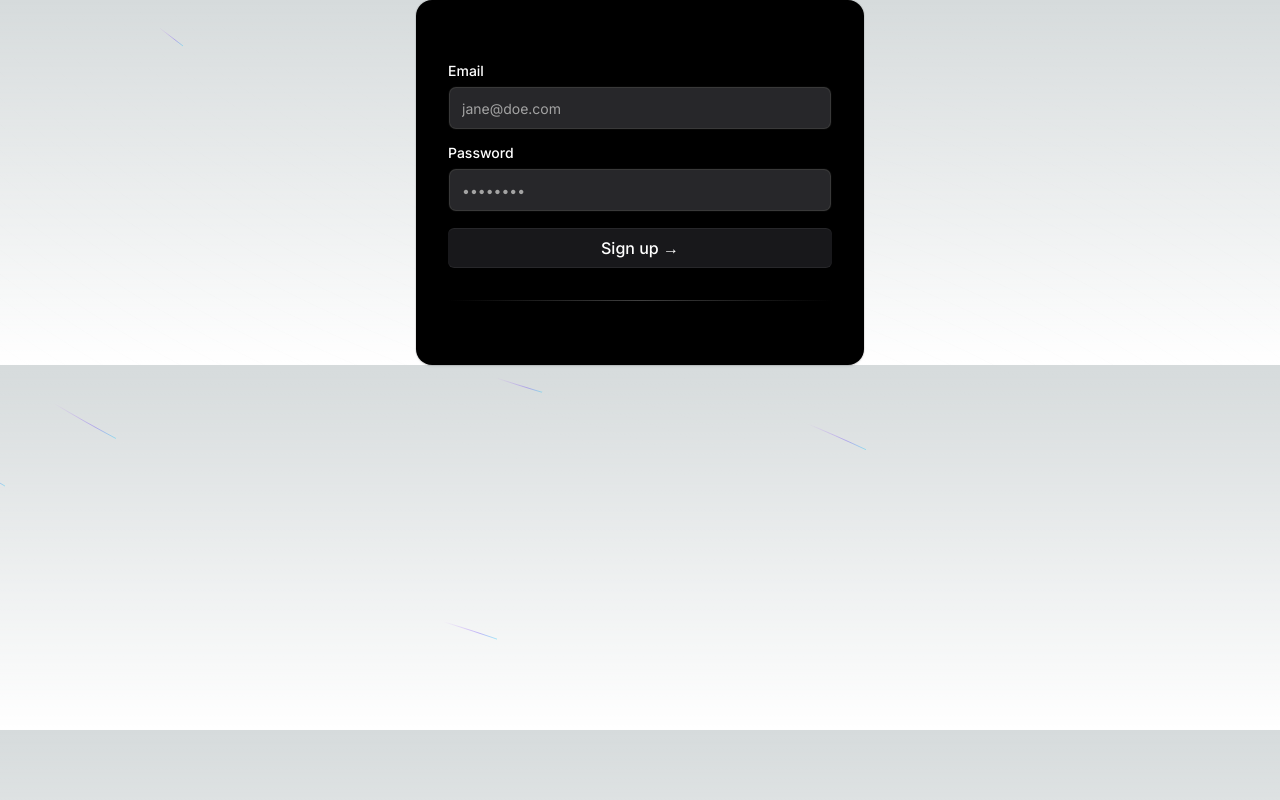
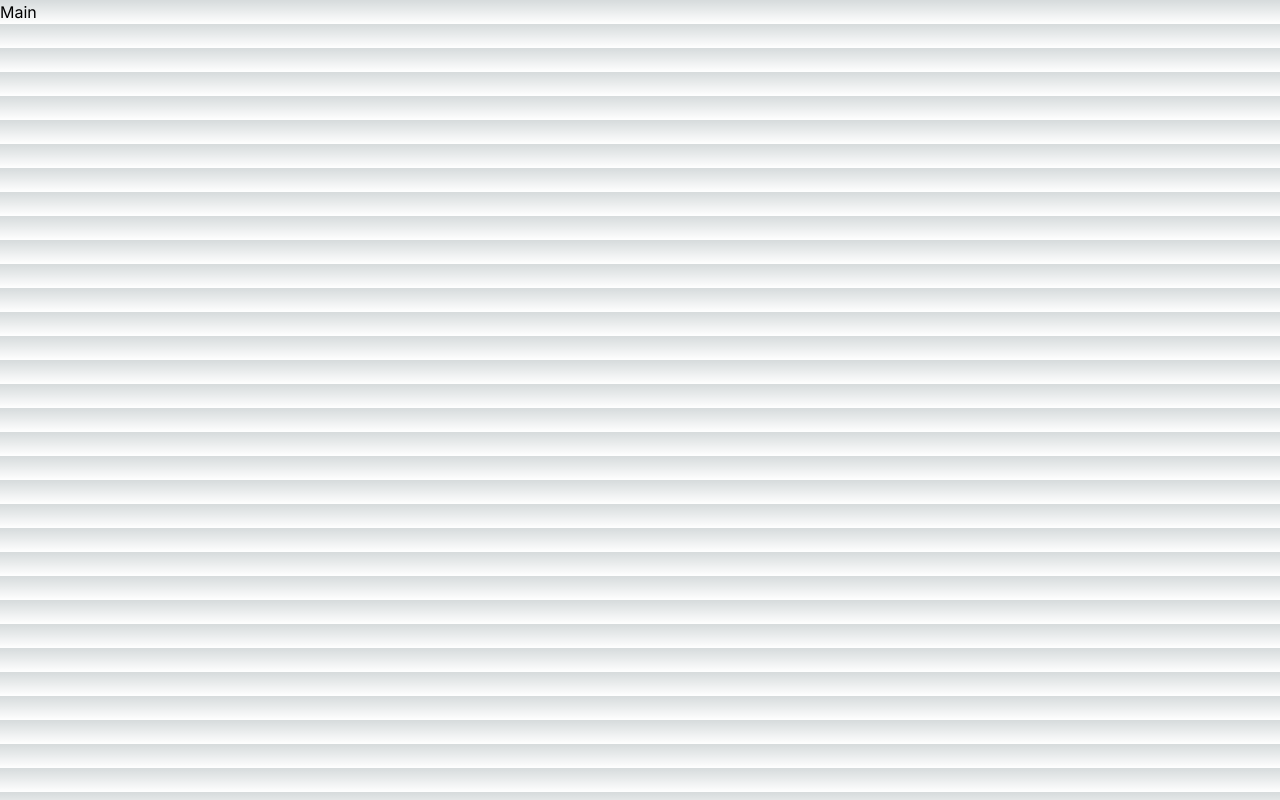
Before and after one commit to andryush/sadadoors, a Next.js app: page / in a window 1280 px wide. Built offline with nearby package versions, Linux system fonts and the light colour scheme.

Commit message:
feat: add sign in page in admin route

```diff
--- /dev/null
+++ b/app/admin/page.tsx
@@ -0,0 +1,37 @@
+'use client';
+import { BackgroundBeams } from '@/components/ui/background-beams';
+import { Input } from '@/components/ui/input';
+import { Label } from '@/components/ui/label';
+import { LabelInputContainer } from '@/components/ui/label-input-container';
+import { BottomGradient } from '@/components/ui/bottom-gradient';
+
+export default function Login() {
+  return (
+    <>
+      <div className='shadow-input relative z-50 mx-auto w-full max-w-md rounded-none bg-white p-4 dark:bg-black md:rounded-2xl md:p-8'>
+        <form className='my-8' onSubmit={() => {}}>
+          <LabelInputContainer className='mb-4'>
+            <Label htmlFor='email'>Email</Label>
+            <Input id='email' placeholder='jane@doe.com' type='email' />
+          </LabelInputContainer>
+          <LabelInputContainer className='mb-4'>
+            <Label htmlFor='password'>Password</Label>
+            <Input id='password' placeholder='••••••••' type='password' />
+          </LabelInputContainer>
+          <button
+            className='group/btn relative block h-10 w-full rounded-md bg-gradient-to-br from-black to-neutral-600 font-medium text-white shadow-[0px_1px_0px_0px_#ffffff40_inset,0px_-1px_0px_0px_#ffffff40_inset] dark:bg-zinc-800 dark:from-zinc-900 dark:to-zinc-900 dark:shadow-[0px_1px_0px_0px_var(--zinc-800)_inset,0px_-1px_0px_0px_var(--zinc-800)_inset]'
+            type='submit'
+          >
+            Sign in &rarr;
+            <BottomGradient />
+          </button>
+
+          <div className='my-8 h-[1px] w-full bg-gradient-to-r from-transparent via-neutral-300 to-transparent dark:via-neutral-700' />
+        </form>
+      </div>
+      <div className='z-0'>
+        <BackgroundBeams />
+      </div>
+    </>
+  );
+}
--- a/app/page.tsx
+++ b/app/page.tsx
@@ -1,37 +1,3 @@
-'use client';
-import { BackgroundBeams } from '@/components/ui/background-beams';
-import { Input } from '@/components/ui/input';
-import { Label } from '@/components/ui/label';
-import { LabelInputContainer } from '@/components/ui/label-input-container';
-import { BottomGradient } from '@/components/ui/bottom-gradient';
-
-export default function BackgroundBeamsDemo() {
-  return (
-    <>
-      <div className='shadow-input relative z-50 mx-auto w-full max-w-md rounded-none bg-white p-4 dark:bg-black md:rounded-2xl md:p-8'>
-        <form className='my-8' onSubmit={() => {}}>
-          <LabelInputContainer className='mb-4'>
-            <Label htmlFor='email'>Email</Label>
-            <Input id='email' placeholder='jane@doe.com' type='email' />
-          </LabelInputContainer>
-          <LabelInputContainer className='mb-4'>
-            <Label htmlFor='password'>Password</Label>
-            <Input id='password' placeholder='••••••••' type='password' />
-          </LabelInputContainer>
-          <button
-            className='group/btn relative block h-10 w-full rounded-md bg-gradient-to-br from-black to-neutral-600 font-medium text-white shadow-[0px_1px_0px_0px_#ffffff40_inset,0px_-1px_0px_0px_#ffffff40_inset] dark:bg-zinc-800 dark:from-zinc-900 dark:to-zinc-900 dark:shadow-[0px_1px_0px_0px_var(--zinc-800)_inset,0px_-1px_0px_0px_var(--zinc-800)_inset]'
-            type='submit'
-          >
-            Sign up &rarr;
-            <BottomGradient />
-          </button>
-
-          <div className='my-8 h-[1px] w-full bg-gradient-to-r from-transparent via-neutral-300 to-transparent dark:via-neutral-700' />
-        </form>
-      </div>
-      <div className='z-0'>
-        <BackgroundBeams />
-      </div>
-    </>
-  );
+export default function Page() {
+  return <div>Main</div>;
 }
--- a/components/ui/input.tsx
+++ b/components/ui/input.tsx
@@ -39,10 +39,10 @@ const Input = React.forwardRef<HTMLInputElement, InputProps>(
         <input
           type={type}
           className={cn(
-            `shadow-input dark:placeholder-text-neutral-600 duration-400 flex h-10 w-full rounded-md border-none bg-gray-50 px-3 py-2 text-sm text-black  transition file:border-0
-          file:bg-transparent file:text-sm file:font-medium placeholder:text-neutral-400
-          focus-visible:outline-none focus-visible:ring-[2px]  focus-visible:ring-neutral-400 disabled:cursor-not-allowed
-           disabled:opacity-50 group-hover/input:shadow-none
+            `dark:placeholder-text-neutral-600 duration-400 group-hover/input:shadow-none flex h-10 w-full rounded-md border-none bg-gray-50 px-3 py-2 text-sm text-black  shadow-input transition
+          file:border-0 file:bg-transparent file:text-sm file:font-medium
+          placeholder:text-neutral-400 focus-visible:outline-none  focus-visible:ring-[2px] focus-visible:ring-neutral-400
+           disabled:cursor-not-allowed disabled:opacity-50
            dark:bg-zinc-800
            dark:text-white dark:shadow-[0px_0px_1px_1px_var(--neutral-700)] dark:focus-visible:ring-neutral-600
            `,
```
Also changed, not shown: 1 other file (tests, documents, lock files or other folders).
